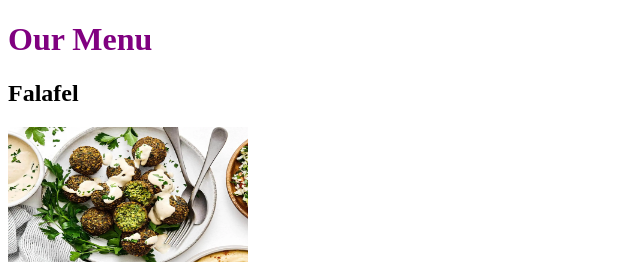
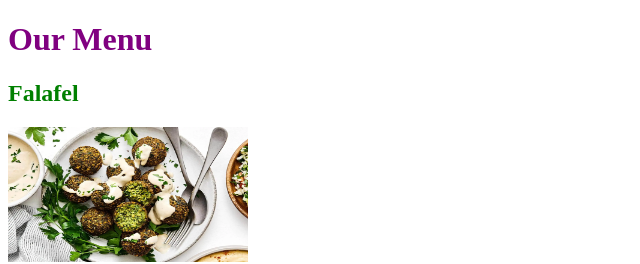
Before and after one commit to migangtor/Module-2---HTML-Docs, a plain HTML site: page Index.html in a window 1280 px wide. Shown: the top 264 px of the page, 0-640 px from the left. Drawn offline with Linux system fonts and the light colour scheme.

Commit message:
feat: change color

```diff
--- a/Index.html
+++ b/Index.html
@@ -6,7 +6,7 @@
     </head>
     <body>
         <h1> Our Menu </h1>
-        <h2> Falafel </h2>
+        <h2 id="header1"> Falafel </h2>
         <img src="Falafel.webp"  width="240" height="135" alt = "A falafel"/>
         <p> Chickpea, herbs and spices. </p>
         <h2> Pasta Salad </h2>
--- a/style.css
+++ b/style.css
@@ -1,3 +1,6 @@
 h1 {
     color: purple;
 }
+#header1 {
+    color: green;
+}
```
